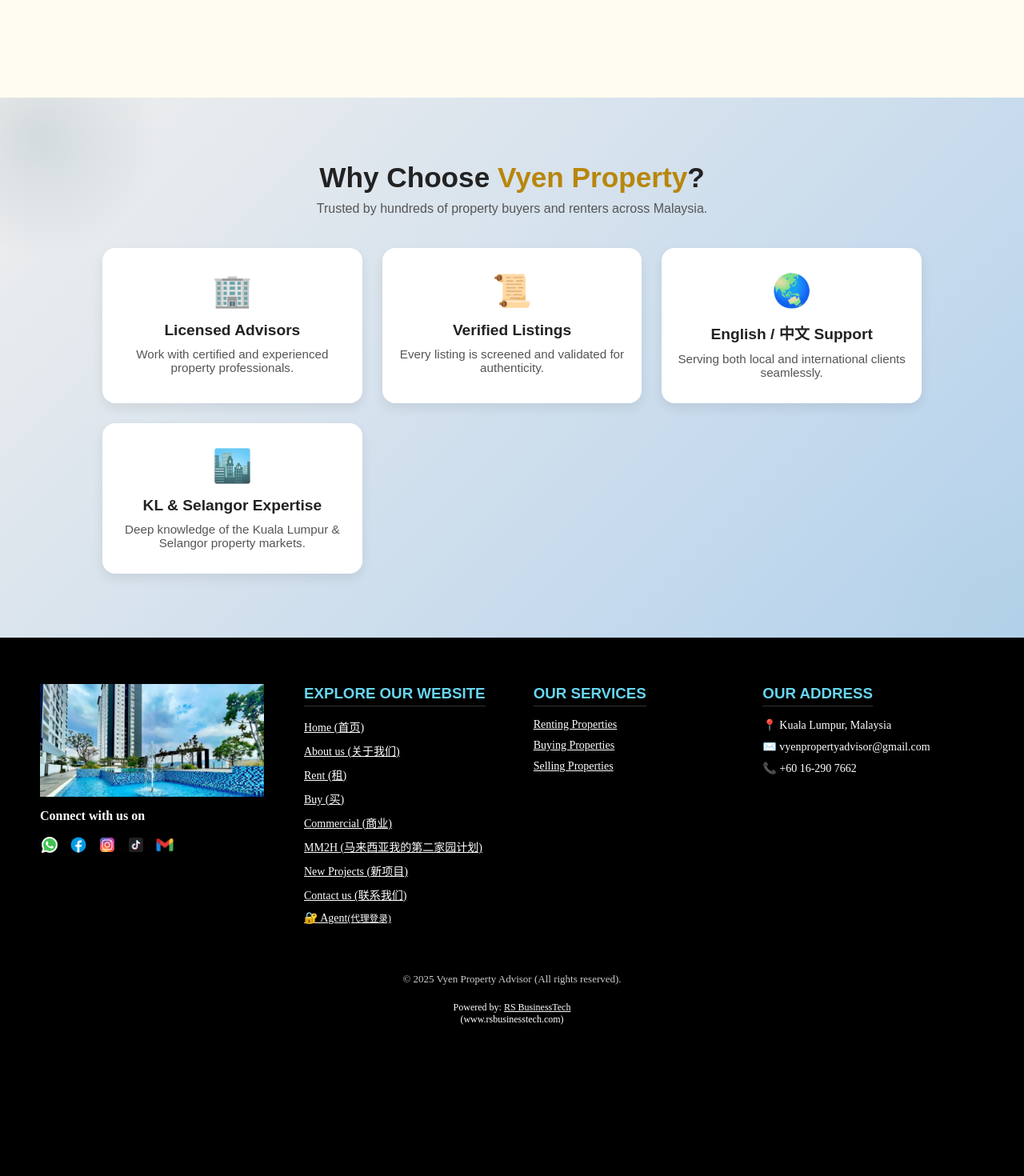
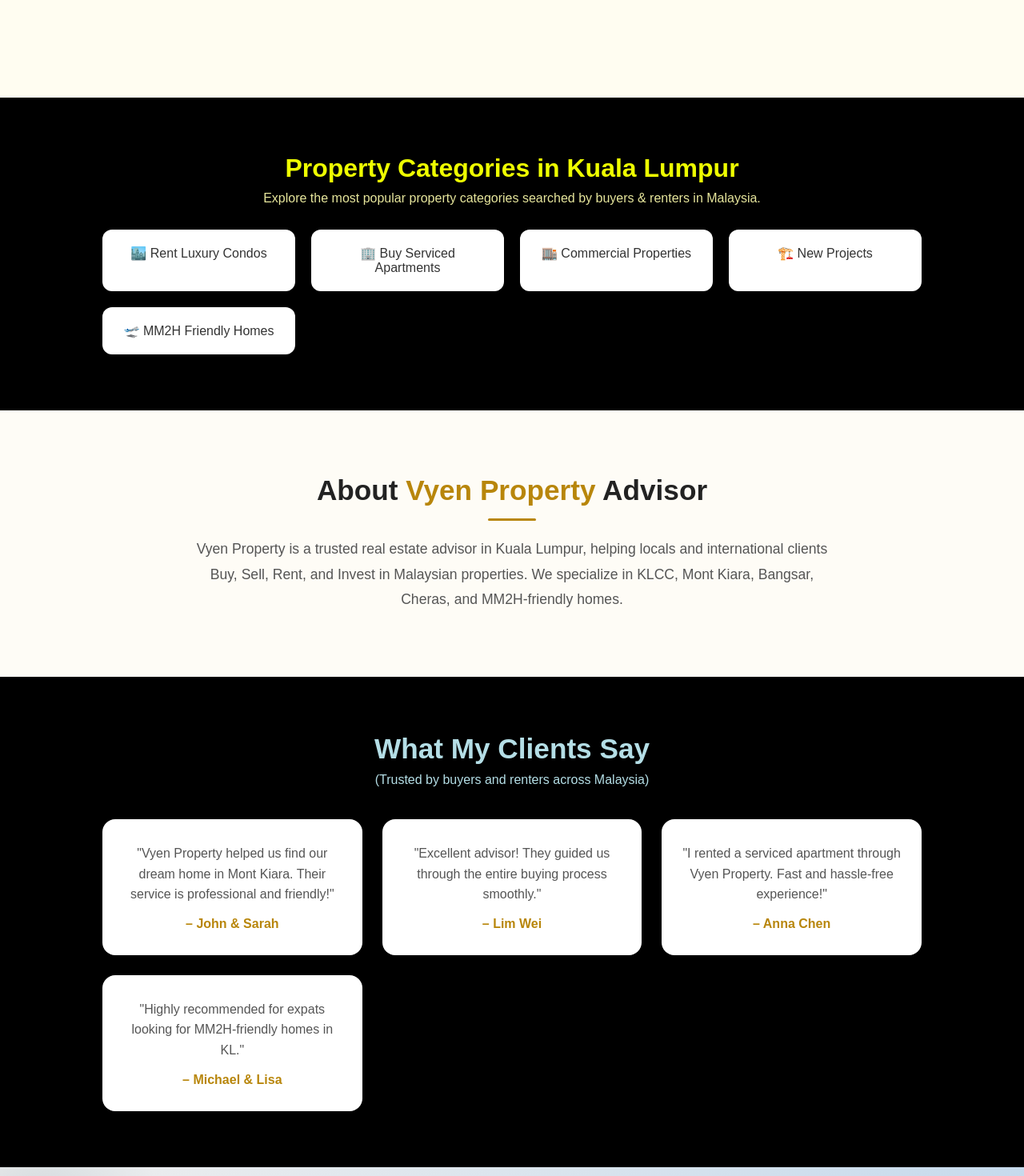
Before and after one commit to RSBusinessTech/vyenpropertyadvisor-ui, an Angular app: page /home in a window 1280 px wide. Shown: the part 1240-2710 px from the top of the page at 80% size. Before the commit the page ends 2542 px from the top, so only its background shows below. Built offline with nearby package versions, Linux system fonts and the light colour scheme; grey boxes are pictures that could not be loaded.

Commit message:
Adding content in home page

```diff
--- a/src/app/features/home/home.component.css
+++ b/src/app/features/home/home.component.css
@@ -93,7 +93,7 @@
 /* === Why Choose Us (Enhanced) === */
 .why-us {
     background: linear-gradient(135deg, #f0efee, #b3d1ec);
-    padding: 80px 10%;
+    padding: 50px 10%;
     text-align: center;
     position: relative;
     overflow: hidden;
@@ -230,3 +230,227 @@
     background-color: #c1900f;
   }
 }
+
+/* === Property Categories ===*/
+.property-categories-section {
+  padding: 70px 10%;
+  text-align: center;
+}
+
+.subtitle {
+  font-size: 1rem;
+  color: rgb(231, 230, 156);
+  margin-bottom: 30px;
+}
+
+/* Categories Grid */
+.category-grid,
+.neighborhood-grid,
+.listings-grid {
+  display: grid;
+  grid-template-columns: repeat(auto-fit, minmax(220px, 1fr));
+  gap: 20px;
+}
+
+/* Cards */
+.category-card,
+.neighborhood-card,
+.listing-card {
+  background: #fff;
+  padding: 20px;
+  border-radius: 12px;
+  box-shadow: 0 4px 12px rgba(0,0,0,0.08);
+  transition: 0.3s;
+}
+.category-card:hover,
+.neighborhood-card:hover,
+.listing-card:hover:hover {
+  transform: translateY(-6px);
+}
+
+/* Listing images placeholder */
+.listing-card .image {
+  width: 100%;
+  height: 130px;
+  background: #bdd3c1;
+  border-radius: 10px;
+  margin-bottom: 10px;
+}
+
+/* CTA Section */
+.cta-section {
+  background: #fffdf1;
+  color: #000;
+  padding: 60px 10%;
+}
+.cta-btn {
+  display: inline-block;
+  background: green;
+  color: white;
+  padding: 12px 25px;
+  font-weight: bold;
+  border-radius: 6px;
+  margin-top: 15px;
+  text-decoration: none;
+}
+.cta-btn:hover {
+  background: #000;
+  color: white;
+}
+
+.category-card {
+  background: #fff;
+  padding: 20px;
+  border-radius: 12px;
+  box-shadow: 0 4px 12px rgba(0,0,0,0.08);
+  transition: 0.3s ease;
+  text-decoration: none;
+  display: block;
+  color: #333;
+  font-weight: 500;
+  text-align: center;
+}
+
+.category-card:hover {
+  transform: translateY(-6px);
+  box-shadow: 0 8px 20px rgba(0,0,0,0.15);
+  color: #b8860b;
+}
+
+/* Mobile Optimisation */
+@media (max-width: 768px) {
+  .category-grid,
+  .neighborhood-grid,
+  .listings-grid {
+    grid-template-columns: 1fr;
+  }
+}
+
+/* === About Vyen Section === */
+.about-vyen {
+  padding: 80px 10%;
+  background: #fefcf6; /* light background for contrast */
+  text-align: center;
+  color: #333;
+  position: relative;
+}
+
+.about-vyen h2 {
+  font-size: 2.2rem;
+  font-weight: 700;
+  /* color: #b8860b; gold accent color matching your theme */
+  margin-bottom: 20px;
+}
+
+.about-vyen p {
+  font-size: 1.1rem;
+  line-height: 1.8;
+  max-width: 800px;
+  margin: 0 auto;
+  color: #555;
+}
+
+/* Optional subtle underline for SEO-friendly heading */
+.about-vyen h2::after {
+  content: "";
+  display: block;
+  width: 60px;
+  height: 3px;
+  background-color: #b8860b;
+  margin: 15px auto 0 auto;
+  border-radius: 2px;
+}
+
+/* === Responsive Design === */
+@media (max-width: 1024px) {
+  .about-vyen {
+    padding: 60px 8%;
+  }
+  .about-vyen p {
+    font-size: 1rem;
+  }
+}
+
+@media (max-width: 768px) {
+  .about-vyen {
+    padding: 50px 5%;
+  }
+  .about-vyen p {
+    font-size: 0.95rem;
+  }
+}
+
+@media (max-width: 480px) {
+  .about-vyen {
+    padding: 40px 5%;
+  }
+  .about-vyen p {
+    font-size: 0.9rem;
+  }
+}
+
+/* === Testimonials Section === */
+.testimonials-section {
+  padding: 70px 10%;
+  background: #000;
+  text-align: center;
+}
+
+.testimonials-section .section-title {
+  font-size: 2.2rem;
+  font-weight: 700;
+  margin-bottom: 10px;
+  color: rgb(180, 222, 230);
+}
+
+.testimonials-section .section-title span {
+  color: #b8860b;
+}
+
+.testimonials-section .section-subtitle {
+  font-size: 1rem;
+  color: rgb(180, 222, 230);
+  margin-bottom: 40px;
+}
+
+/* Grid */
+.testimonials-grid {
+  display: grid;
+  grid-template-columns: repeat(auto-fit, minmax(240px, 1fr));
+  gap: 25px;
+}
+
+/* Testimonial Cards */
+.testimonial-card {
+  background: #fff;
+  padding: 30px 20px;
+  border-radius: 16px;
+  box-shadow: 0 6px 14px rgba(0,0,0,0.08);
+  transition: transform 0.3s ease, box-shadow 0.3s ease;
+  position: relative;
+}
+
+.testimonial-card:hover {
+  transform: translateY(-6px);
+  box-shadow: 0 10px 20px rgba(0,0,0,0.12);
+}
+
+.testimonial-card p {
+  font-size: 1rem;
+  color: #555;
+  line-height: 1.6;
+  margin-bottom: 15px;
+}
+
+.testimonial-card h3 {
+  font-size: 1rem;
+  font-weight: 600;
+  color: #b8860b;
+}
+
+/* Responsive */
+@media (max-width: 768px) {
+  .testimonials-grid {
+    grid-template-columns: 1fr;
+  }
+}
--- a/src/app/features/home/home.component.html
+++ b/src/app/features/home/home.component.html
@@ -58,13 +58,80 @@
         allow="accelerometer; autoplay; clipboard-write; encrypted-media; gyroscope; picture-in-picture"
         allowfullscreen>
       </iframe>
-
     </div>
   </section>
 
-  <!-- ✅ Why Choose Us -->
+
+<!-- Property Categories -->
+<section class="property-categories-section">
+  <h2 style="color: rgb(238, 255, 0);font-size: 2rem;margin-bottom: 10px;">Property Categories in Kuala Lumpur</h2>
+  <p class="subtitle">
+    Explore the most popular property categories searched by buyers & renters in Malaysia.
+  </p>
+  <div class="category-grid">
+    <a class="category-card" [routerLink]="['/rent']">
+      🏙️ Rent Luxury Condos
+    </a>
+    <a class="category-card" [routerLink]="['/buy']">
+      🏢 Buy Serviced Apartments
+    </a>
+    <!-- <a class="category-card" [routerLink]="['/family-homes']">
+      🏘️ Family Homes
+    </a> -->
+    <a class="category-card" [routerLink]="['/commercial']">
+      🏬 Commercial Properties
+    </a>
+    <a class="category-card" [routerLink]="['/newProjects']">
+      🏗️ New Projects
+    </a>
+    <a class="category-card" [routerLink]="['/mm2h']">
+      🛫 MM2H Friendly Homes
+    </a>
+  </div>
+</section>
+
+<!-- About Vyen -->
+<section class="about-vyen">
+  <h2 class="section-title">About <span>Vyen Property</span>  Advisor</h2>
+  <p>
+    Vyen Property is a trusted real estate advisor in Kuala Lumpur, helping locals
+    and international clients Buy, Sell, Rent, and Invest in Malaysian properties.
+    We specialize in KLCC, Mont Kiara, Bangsar, Cheras, and MM2H-friendly homes.
+  </p>
+</section>
+
+<!-- Testimonials Section -->
+<section class="testimonials-section">
+  <h2 class="section-title">What My Clients Say</h2>
+  <p class="section-subtitle">(Trusted by buyers and renters across Malaysia)</p>
+
+  <div class="testimonials-grid">
+    <div class="testimonial-card">
+      <p>"Vyen Property helped us find our dream home in Mont Kiara. Their service is professional and friendly!"</p>
+      <h3>– John & Sarah</h3>
+    </div>
+
+    <div class="testimonial-card">
+      <p>"Excellent advisor! They guided us through the entire buying process smoothly."</p>
+      <h3>– Lim Wei</h3>
+    </div>
+
+    <div class="testimonial-card">
+      <p>"I rented a serviced apartment through Vyen Property. Fast and hassle-free experience!"</p>
+      <h3>– Anna Chen</h3>
+    </div>
+
+    <div class="testimonial-card">
+      <p>"Highly recommended for expats looking for MM2H-friendly homes in KL."</p>
+      <h3>– Michael & Lisa</h3>
+    </div>
+  </div>
+</section>
+
+
+  <!-- Why Choose Us -->
 <section class="why-us">
-    <h2 class="section-title">Why Choose <span>Vyen Property</span>?</h2>
+    <h2 class="section-title">Why Choose <span>Vyen Property</span> Advisor?</h2>
     <p class="section-subtitle">
       Trusted by hundreds of property buyers and renters across Malaysia.
     </p>
@@ -72,7 +139,7 @@
     <div class="reasons">
       <div class="reason-card">
         <div class="icon">🏢</div>
-        <h3>Licensed Advisors</h3>
+        <h3>Licensed Advisor</h3>
         <p>Work with certified and experienced property professionals.</p>
       </div>
 
@@ -95,3 +162,10 @@
       </div>
     </div>
   </section>
+
+  <!-- CTA -->
+  <section class="cta-section">
+    <h2>Looking for a Property in Kuala Lumpur?</h2>
+    <p>Speak with a licensed and experienced property advisor today.</p>
+    <a href="https://wa.me/60123456789" class="cta-btn">💬 Chat Vyen on WhatsApp</a>
+  </section>
```
